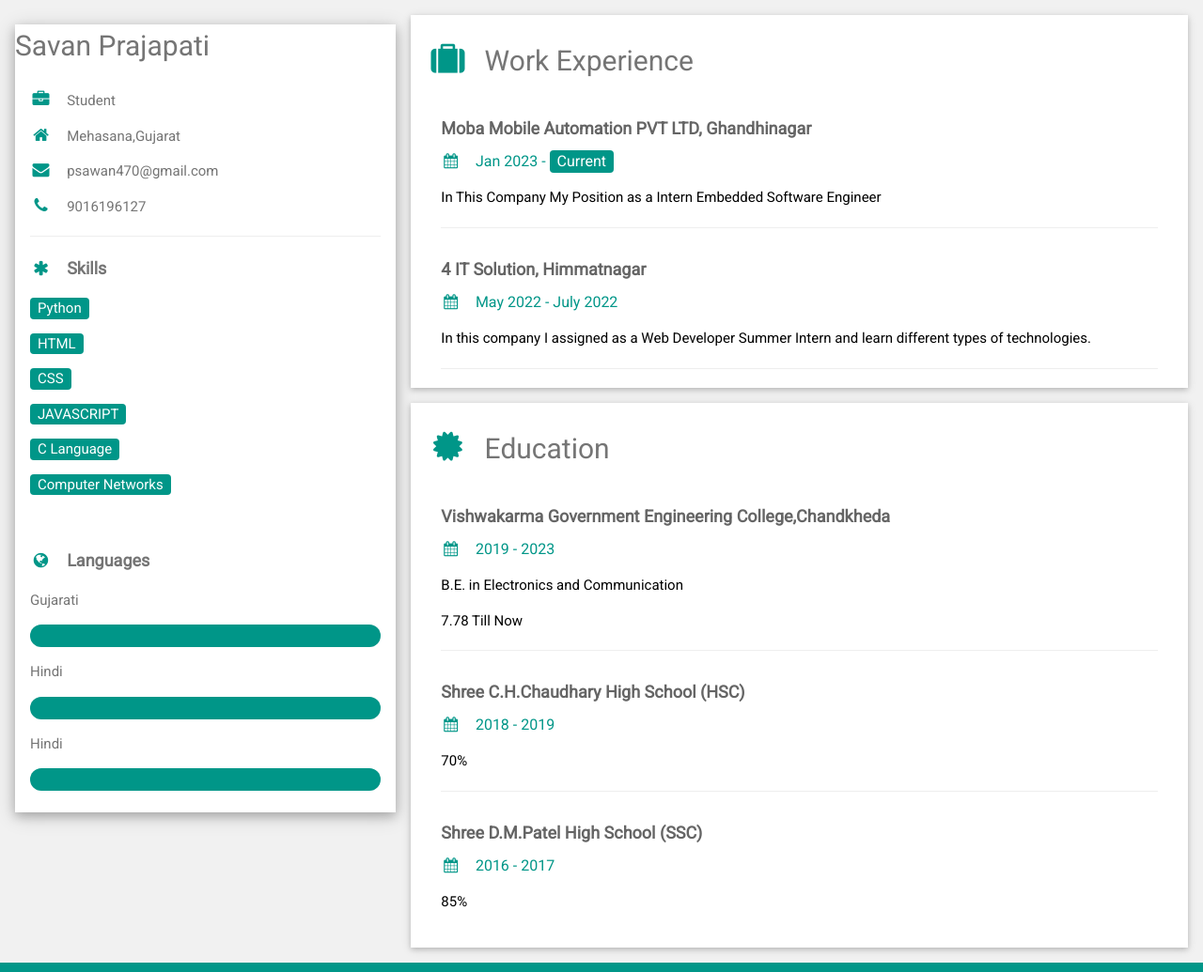
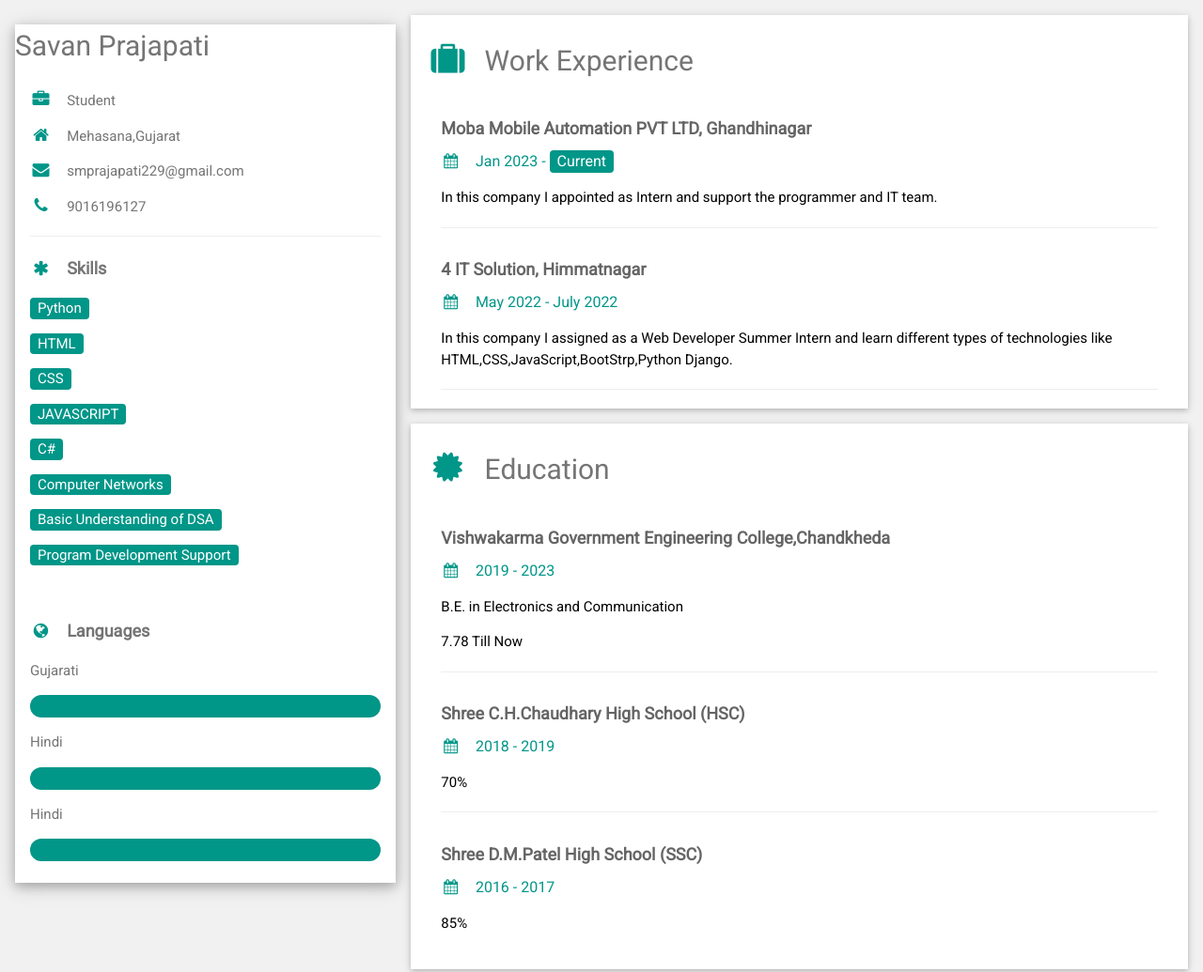
Before and after one commit to Sawan229/Resume, a plain HTML site: page index.html in a window 1280 px wide. Shown: the top 1035 px of the page at 94% size. Drawn offline with nearby package versions, Linux system fonts and the light colour scheme.

Commit message:
Update index.html

```diff
--- a/index.html
+++ b/index.html
@@ -27,7 +27,7 @@ html,body,h1,h2,h3,h4,h5,h6 {font-family: "Roboto", sans-serif}
         <div class="w3-container">
           <p><i class="fa fa-briefcase fa-fw w3-margin-right w3-large w3-text-teal"></i>Student</p>
           <p><i class="fa fa-home fa-fw w3-margin-right w3-large w3-text-teal"></i>Mehasana,Gujarat</p>
-          <p><i class="fa fa-envelope fa-fw w3-margin-right w3-large w3-text-teal"></i>psawan470@gmail.com</p>
+          <p><i class="fa fa-envelope fa-fw w3-margin-right w3-large w3-text-teal"></i>smprajapati229@gmail.com</p>
           <p><i class="fa fa-phone fa-fw w3-margin-right w3-large w3-text-teal"></i>9016196127</p>
           <hr>
 
@@ -36,8 +36,10 @@ html,body,h1,h2,h3,h4,h5,h6 {font-family: "Roboto", sans-serif}
           <p><span class="w3-tag w3-teal w3-round">HTML</span></p>
           <p><span class="w3-tag w3-teal w3-round">CSS</span></p>
           <p><span class="w3-tag w3-teal w3-round">JAVASCRIPT</span></p>
-         <p><span class="w3-tag w3-teal w3-round">C Language</span></p>
+         <p><span class="w3-tag w3-teal w3-round">C#</span></p>
          <P><span class="w3-tag w3-teal w3-round">Computer Networks</span></P>
+          <P><span class="w3-tag w3-teal w3-round">Basic Understanding of DSA</span></P>
+          <P><span class="w3-tag w3-teal w3-round">Program Development Support</span></P>
 
           <br>
 
@@ -69,13 +71,13 @@ html,body,h1,h2,h3,h4,h5,h6 {font-family: "Roboto", sans-serif}
         <div class="w3-container">
           <h5 class="w3-opacity"><b>Moba Mobile Automation PVT LTD, Ghandhinagar</b></h5>
           <h6 class="w3-text-teal"><i class="fa fa-calendar fa-fw w3-margin-right"></i>Jan 2023 - <span class="w3-tag w3-teal w3-round">Current</span></h6>
-          <p>In This Company My Position as a Intern Embedded Software Engineer</p>
+          <p>In this company I appointed as Intern and support the programmer and IT team.</p>
           <hr>
         </div>
         <div class="w3-container">
           <h5 class="w3-opacity"><b>4 IT Solution, Himmatnagar</b></h5>
           <h6 class="w3-text-teal"><i class="fa fa-calendar fa-fw w3-margin-right"></i>May 2022 - July 2022</h6>
-          <p>In this company I assigned as a Web Developer Summer Intern and learn different types of technologies.</p>
+          <p>In this company I assigned as a Web Developer Summer Intern and learn different types of technologies like HTML,CSS,JavaScript,BootStrp,Python Django.</p>
           <hr>
         </div>
 
```
